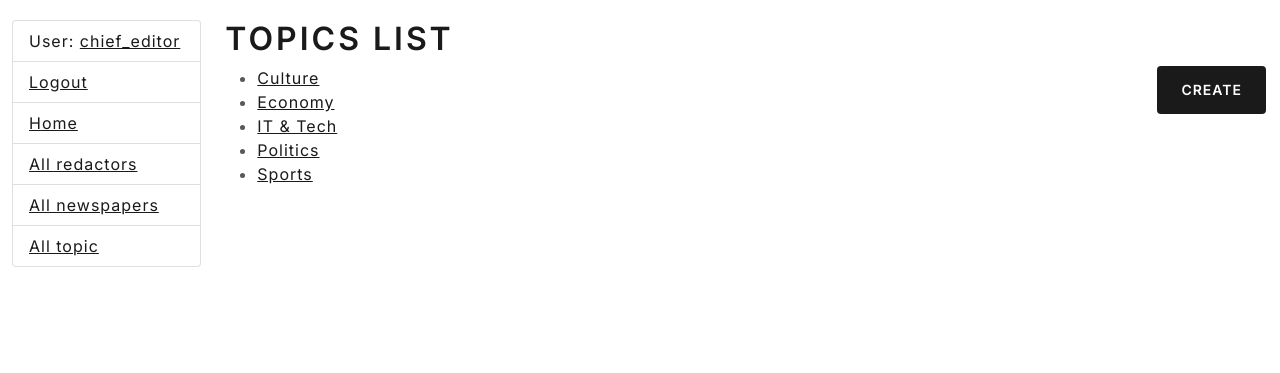
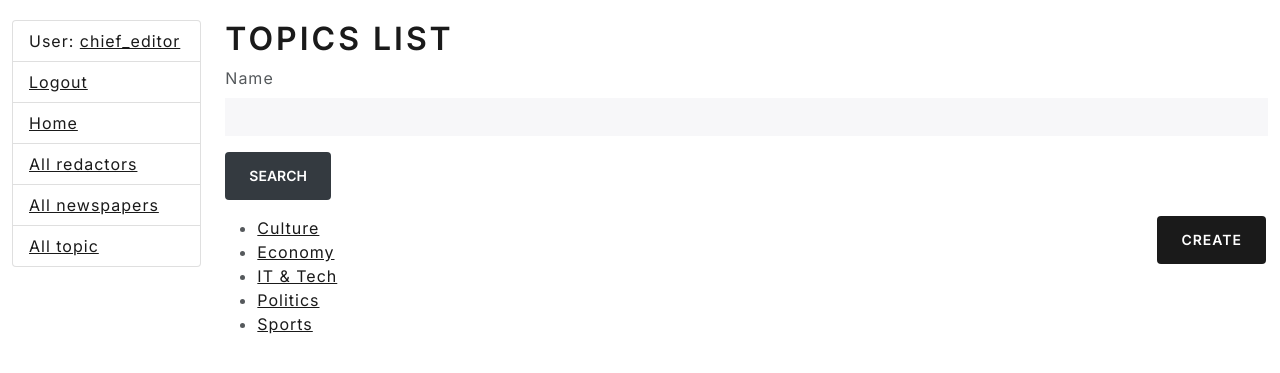
Before and after one commit to Kronev1i/newspaper-agency, a Django app: page /topics/ in a window 1280 px wide. Shown: the top 373 px of the page. Run offline with Django 5.2, Linux system fonts and the light colour scheme; a user stored in the database is signed in; data comes from the database, SQL or seed files in the repository; some libraries are stand-ins or nearby versions.

Commit message:
add search form for newspaper, redactor, topic lists

```diff
--- a/templates/newspaper/topic_list.html
+++ b/templates/newspaper/topic_list.html
@@ -1,13 +1,20 @@
 {% extends "base.html" %}
+{% load crispy_forms_filters %}
 
 {% block content %}
   <h1>
     Topics List
   </h1>
+  <form action="" method="get">
+    {{ search_form|crispy }}
+    <button type="submit" class="btn btn-dark text-uppercase mb-3">
+      Search
+    </button>
+  </form>
   <a href="{% url 'catalog:topic-create' %}" class="btn btn-primary link-to-page">
-  Create
+    Create
   </a>
-    {% if topic_list %}
+  {% if topic_list %}
     <ul>
       {% for topic in topic_list %}
         <li>
```
Also changed, not shown: templates/newspaper/newspaper_list.html (+8 -1 lines), templates/newspaper/redactor_list.html (+9 -1 lines).
